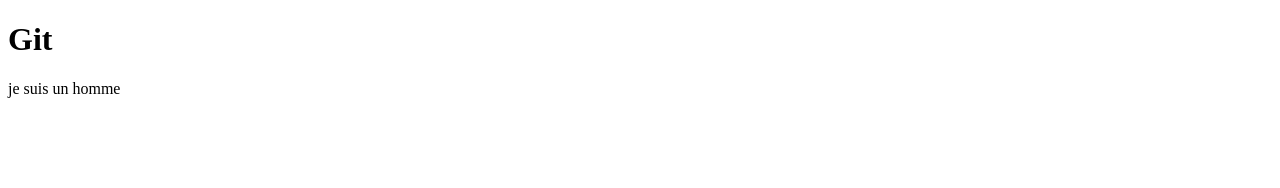
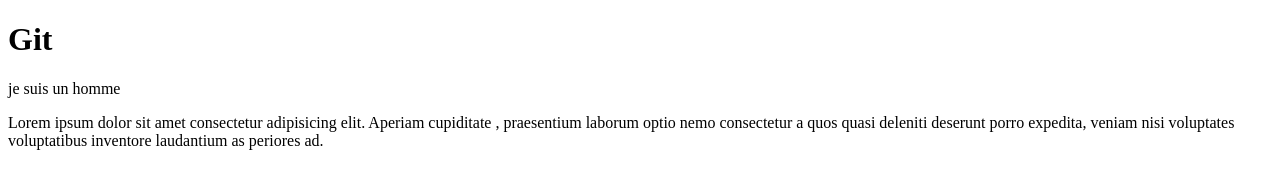
Before and after one commit to abdoulkaderS/test, a plain HTML site: page index.html in a window 1280 px wide. Drawn offline with Linux system fonts and the light colour scheme.

Commit message:
nouvelle modification

```diff
--- a/index.html
+++ b/index.html
@@ -11,6 +11,13 @@
     <p>
         je suis un homme
     </p>
+    Lorem ipsum dolor sit amet consectetur adipisicing elit. Aperiam
+    cupiditate
+    , praesentium laborum optio nemo consectetur a
+    quos quasi deleniti deserunt
+     porro expedita, veniam nisi voluptates voluptatibus
+     inventore laudantium as
+     periores ad.
 
 </body>
 </html>
```
